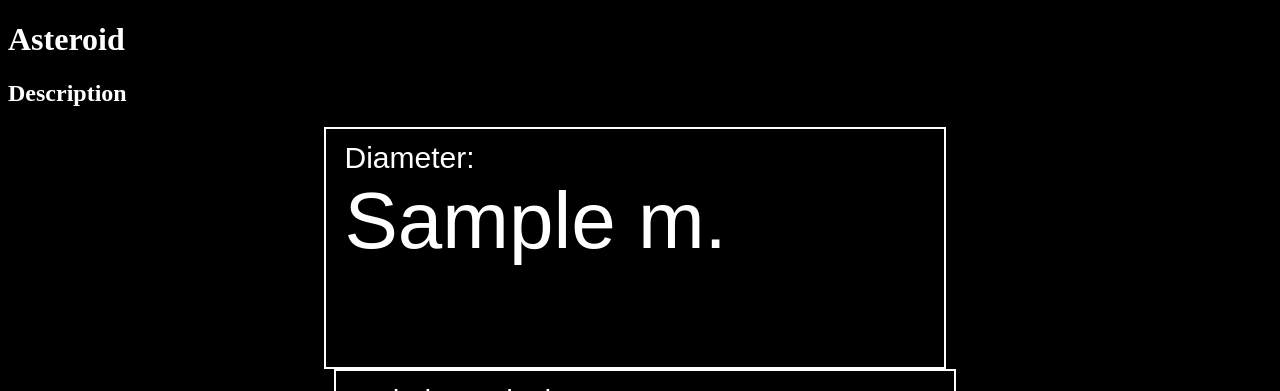
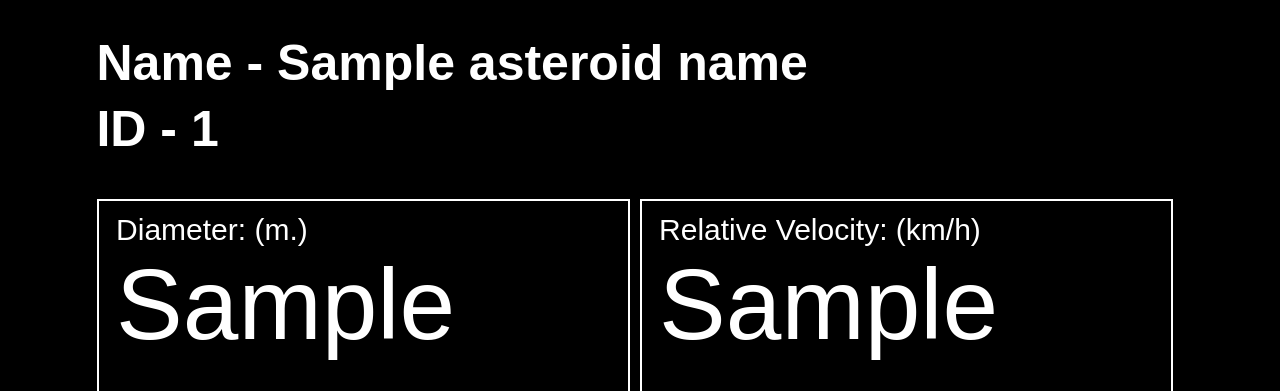
Before and after one commit to strumberr/Asteroid_Checker, a Flask app: template templates/asteroid_info.html in a window 1280 px wide. Shown: the top 391 px of the page. Run offline with Flask 2, Linux system fonts and the light colour scheme; the template is opened without the code that fills it: most values are stand-ins (such as "Sample title", 1, 10 or a date in 2020).

Commit message:
UI asteroid info

```diff
--- a/main.py
+++ b/main.py
@@ -50,7 +50,7 @@ def main():
     print(result)
 
 
-    return render_template("index.html", date=today_tomorrow_date, earth_img=earth_img, result=result)
+    return render_template("index.html", date=today_tomorrow_date, earth_img=earth_img, result=result2)
 
 
 @app.route('/asteroid/<variable>', methods=['GET', "POST"])
@@ -88,12 +88,15 @@ def asteroid_info(variable):
             print("true")
 
             diameter_min = el["asteroider_name"]["asteroid_diameter_min"]
+            asteroid_kmh = el["asteroider_name"]["asteroid_kmh"]
+            asteroid_name = el["asteroider_name"]["asteroid_name"]
+            asteroid_ID = el["asteroider_name"]["asteroid_ID"]
 
             asteroid_orbit_calculator(variable_underscore_remove)
 
             asteroid_orbit = f'/static/orbits_models/{variable_underscore}.png'
 
-            return render_template("asteroid_info.html", asteroid_orbit=asteroid_orbit, diameter_min=round(diameter_min))
+            return render_template("asteroid_info.html", asteroid_orbit=asteroid_orbit, diameter_min=round(diameter_min), asteroid_kmh=round(float(asteroid_kmh)), asteroid_name=asteroid_name, asteroid_ID=asteroid_ID)
 
 
 
--- a/static/asteroid_info_css.css
+++ b/static/asteroid_info_css.css
@@ -1,13 +1,23 @@
 h1 {
     color: white;
+    font-family: 'Space Grotesk', sans-serif;
+    color: white;
+    font-size: 50px;
+    margin-left: 7%;
 }
 
 h2 {
     color: white;
+    font-family: 'Space Grotesk', sans-serif;
+    color: white;
+    font-size: 50px;
+    margin-left: 7%;
+    margin-top: -2%;
 }
 
 .whole_page {
-
+    padding: 5%;
+    margin-top: -5%;
 }
 
 .first_row {
@@ -23,12 +33,12 @@ html {
 
 .container_one_first_row {
     display: flex;
-    width: 600px;
+    width: 45%;
     height: 50%;
     border: 2px solid white;
     padding-top: 1%;
     padding-left: 1.5%;
-    padding-bottom: 100px;
+    padding-bottom: 50px;
     margin-right: 10px;
     flex-wrap: wrap;
 }
@@ -36,7 +46,18 @@ html {
 .value_container {
     font-family: 'Space Grotesk', sans-serif;
     color: white;
-    font-size: 80px;
+    font-size: 100px;
+    display: flex;
+    flex-direction: row;
+    justify-content: center;
+    flex-flow: row;
+    padding-right: 50%;
+}
+
+.value_container_2 {
+    font-family: 'Space Grotesk', sans-serif;
+    color: white;
+    font-size: 100px;
     display: flex;
     justify-content: center;
 }
@@ -45,14 +66,11 @@ html {
     font-family: 'Space Grotesk', sans-serif;
     color: white;
     font-size: 30px;
-    padding-right: 60%;
-
-
 }
 
 .container_two_first_row {
     display: flex;
-    width: 600px;
+    width: 45%;
     height: 50%;
     border: 2px solid white;
     padding-top: 1%;
@@ -67,5 +85,8 @@ html {
 }
 
 .image {
-    margin-left: 5%;
+    margin-top: 10px;
+    width: 47%;
+    height: auto;
+    margin-left: 2%;
 }
--- a/templates/asteroid_info.html
+++ b/templates/asteroid_info.html
@@ -5,36 +5,39 @@
 <title>Page Title</title>
 </head>
 
-<h1>Asteroid</h1>
-<h2>Description
-
-</h2>
+<h1>Name - {{asteroid_name}}</h1>
+<h2>ID - {{asteroid_ID}}</h2>
 
 <div class="whole_page">
     <div class="first_row">
         <div class="container_one_first_row">
             <div class="title_container">
-                Diameter:
+                Diameter: (m.)
             </div>
             <div class="value_container">
-                {{diameter_min}} m.
+                {{diameter_min}}
             </div>
 
         </div>
 
-        <div class="container_two_first_row">
+        <div class="container_one_first_row">
             <div class="title_container">
-                Relative Velocity:
+                Relative Velocity: (km/h)
             </div>
+            <div class="value_container">
+                {{asteroid_kmh}}
+            </div>
+
         </div>
     </div>
 
     <div class="second_row">
     </div>
 
-    <div class="image">
-        <img src="{{asteroid_orbit}}" alt="FeaturedImage" style="width: 600px; height: auto; ">
+    <div>
+        <img src="{{asteroid_orbit}}" alt="FeaturedImage" class="image">
     </div>
+
 </div>
 
 
```
